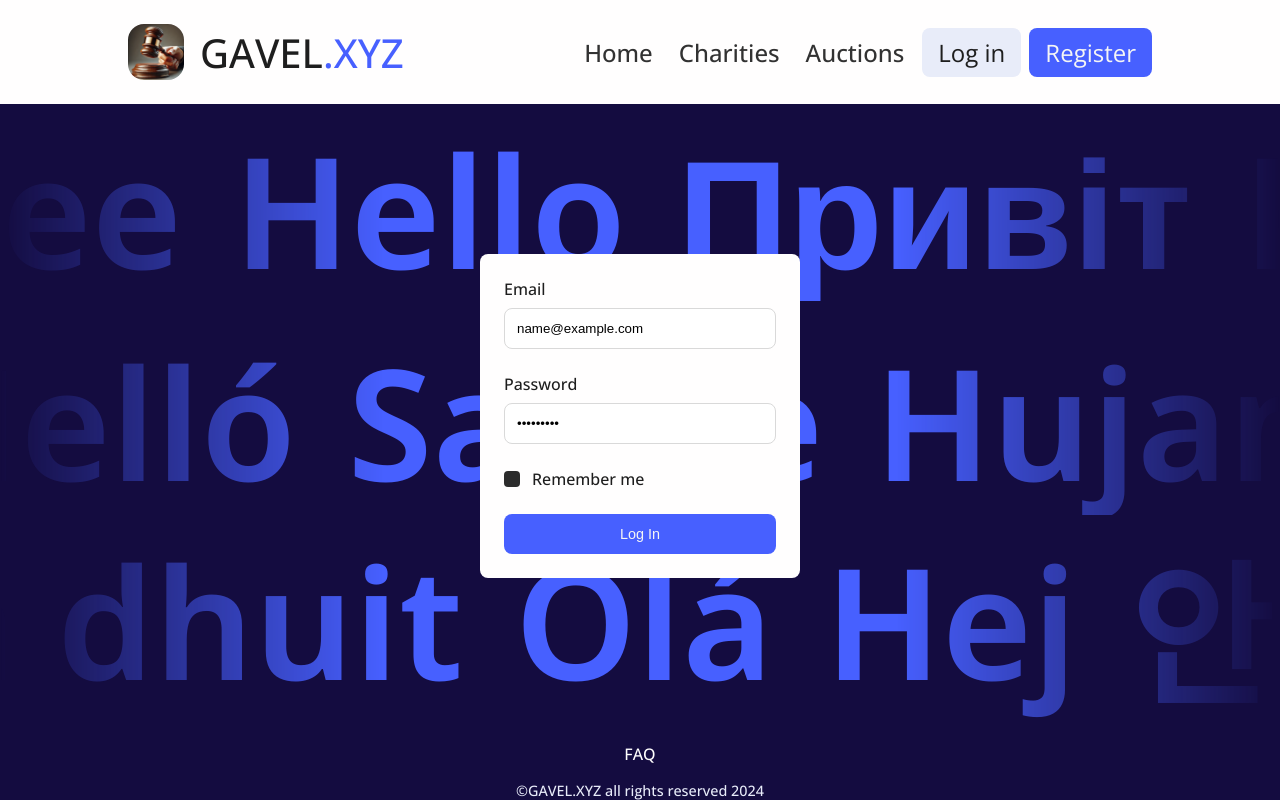
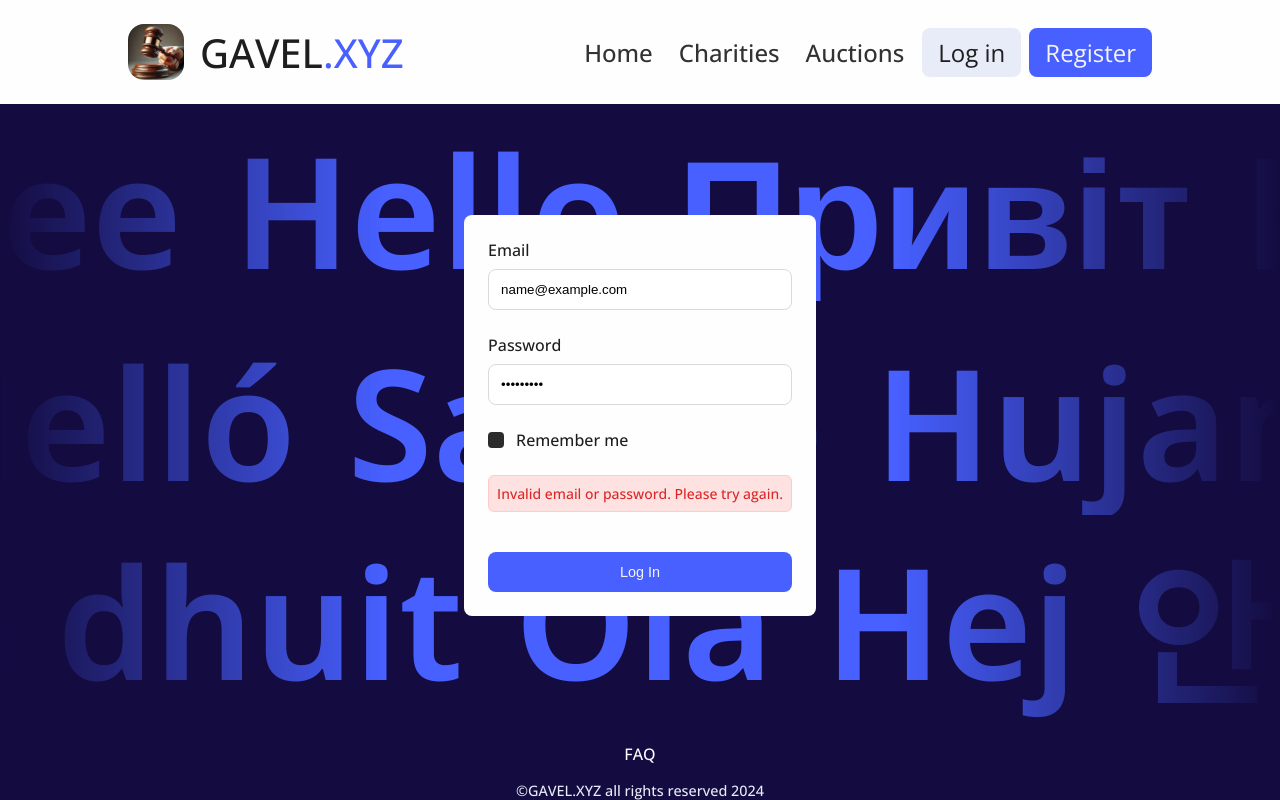
Before and after one commit to Cache-me-if-u-can/AuctionWebsite, a React (Vite) app in the folder ReactPart/: page /LogIn in a window 1280 px wide. Both pictures are taken after typing "name@example.com", "Sample123" into the empty fields and a click on the button "Log In". Built offline with nearby package versions, Linux system fonts and the light colour scheme; no server answers.

Commit message:
fix(login): repair remember me and improve login error display

```diff
--- a/ReactPart/src/pages/LogIn/LogIn.module.css
+++ b/ReactPart/src/pages/LogIn/LogIn.module.css
@@ -14,6 +14,16 @@
   position: relative;
 }
 
+.authError {
+  color: #dc2626;
+  font-size: 0.875rem;
+  margin-bottom: 1rem;
+  text-align: center;
+  padding: 0.5rem;
+  background-color: #fee2e2;
+  border-radius: 0.375rem;
+  border: 1px solid #fecaca;
+}
 .form_log_in {
   z-index: 1;
   background: var(--white);
@@ -78,9 +88,10 @@
 
 .button_group {
   display: flex;
-  flex-direction: row;
+  flex-direction: column;
   gap: var(--sds-size-space-large);
   width: 100%;
+  align-items: center;
 }
 
 .form_button {
@@ -92,7 +103,7 @@
   display: flex;
   align-items: center;
   justify-content: center;
-  flex: 1;
+  width: 100%;
   color: var(--sds-color-text-on-brand);
 }
 
--- a/ReactPart/src/pages/LogIn/LogIn.tsx
+++ b/ReactPart/src/pages/LogIn/LogIn.tsx
@@ -16,6 +16,7 @@ export default function LogIn() {
   });
 
   const [errors, setErrors] = useState<{ [key: string]: string }>({});
+  const [authError, setAuthError] = useState<string>("");
 
   useEffect(() => {
     const savedEmail = localStorage.getItem("userEmail");
@@ -28,6 +29,12 @@ export default function LogIn() {
         rememberMe: true,
       });
     }
+    return () => {
+      if (!formData.rememberMe) {
+        localStorage.removeItem("userEmail");
+        localStorage.removeItem("userPassword");
+      }
+    };
   }, []);
 
   const handleInputChange = (
@@ -79,6 +86,7 @@ export default function LogIn() {
       try {
         await logIn(formData.userEmail, formData.userPassword);
         console.log("Logged in!");
+        setAuthError(""); // Clear any previous auth errors on successful login
 
         // Storing credential for remember me feature
         if (formData.rememberMe) {
@@ -90,6 +98,7 @@ export default function LogIn() {
         }
       } catch (error) {
         console.error("Login failed:", error);
+        setAuthError("Invalid email or password. Please try again.");
       }
     }
   };
@@ -153,8 +162,9 @@ export default function LogIn() {
               <input
                 type="checkbox"
                 id="rememberMeCheckBox"
-                name="rememberMeCheckBox"
+                name="rememberMe"
                 className={styles.checkbox}
+                checked={formData.rememberMe}
                 onChange={(event) =>
                   setFormData((prevData) => ({
                     ...prevData,
@@ -162,7 +172,7 @@ export default function LogIn() {
                   }))
                 }
               />
-              <label htmlFor="checkbox" className={styles.label}>
+              <label htmlFor="rememberMeCheckbox" className={styles.label}>
                 Remember me
               </label>
             </div>
@@ -172,6 +182,8 @@ export default function LogIn() {
             </div> */}
           </div>
           <div className={styles.button_group}>
+            {authError && <div className={styles.authError}>{authError}</div>}
+
             <button type="submit" className={styles.form_button}>
               Log In
             </button>
```
